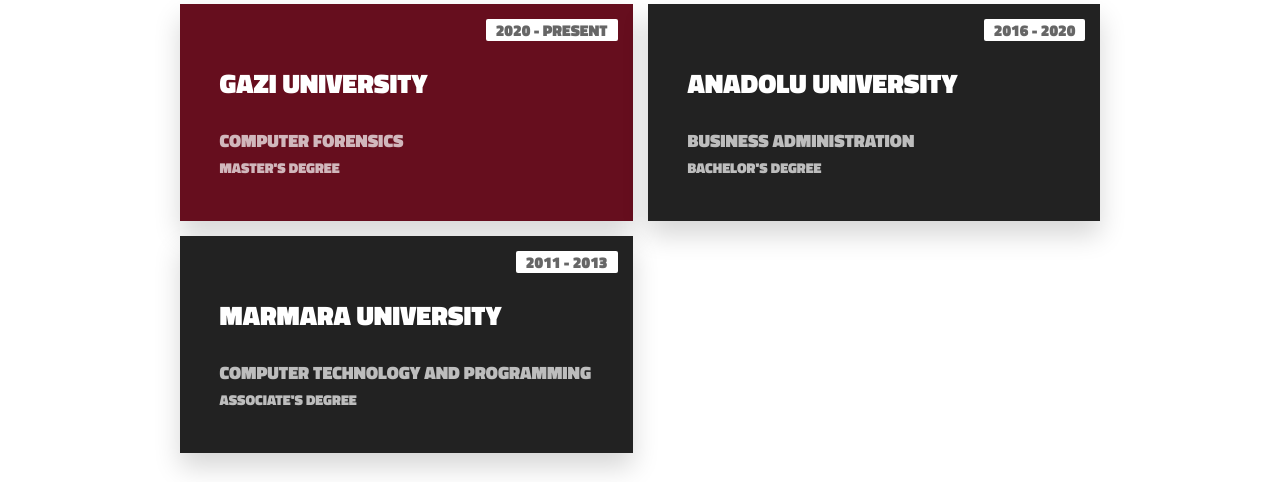
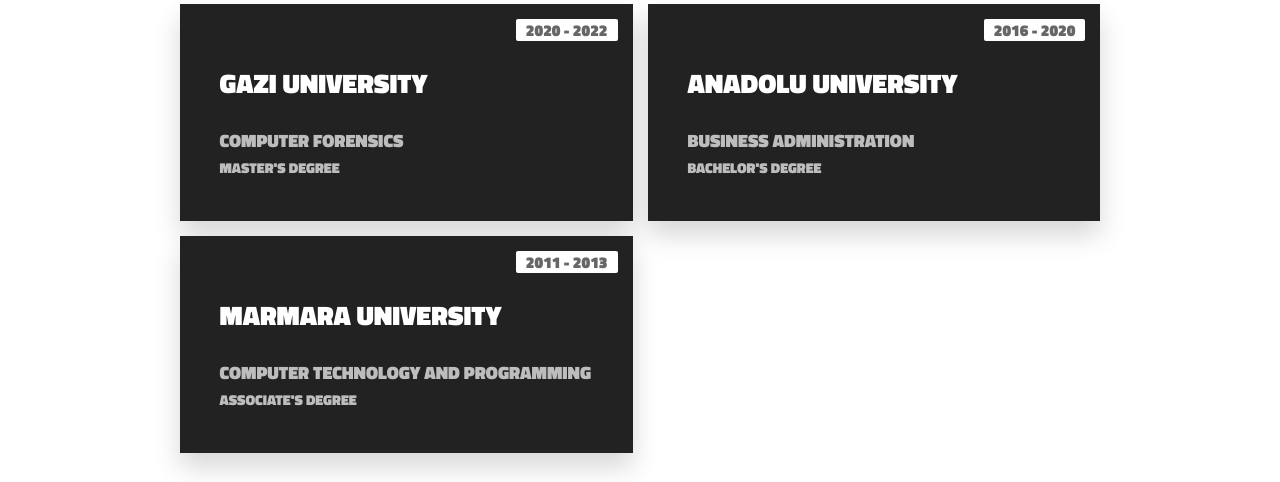
Before and after one commit to tugsanunlu/tugsanunlu.com, a Gatsby site: page /education in a window 1280 px wide. Shown: the part 218-700 px from the top of the page. Built offline with nearby package versions, Linux system fonts and the light colour scheme; Gatsby itself is replaced by a stand-in of ours.

Commit message:
Update education

```diff
--- a/src/pages/education.js
+++ b/src/pages/education.js
@@ -6,10 +6,10 @@
   list: [
     {
       company: "GAZI UNIVERSITY",
-      date: "2020 - Present",
+      date: "2020 - 2022",
       title: "COMPUTER FORENSICS",
       subTitle: "MASTER'S DEGREE",
-      isActive: true,
+      isActive: false,
     },
     {
       company: "ANADOLU UNIVERSITY",
```
